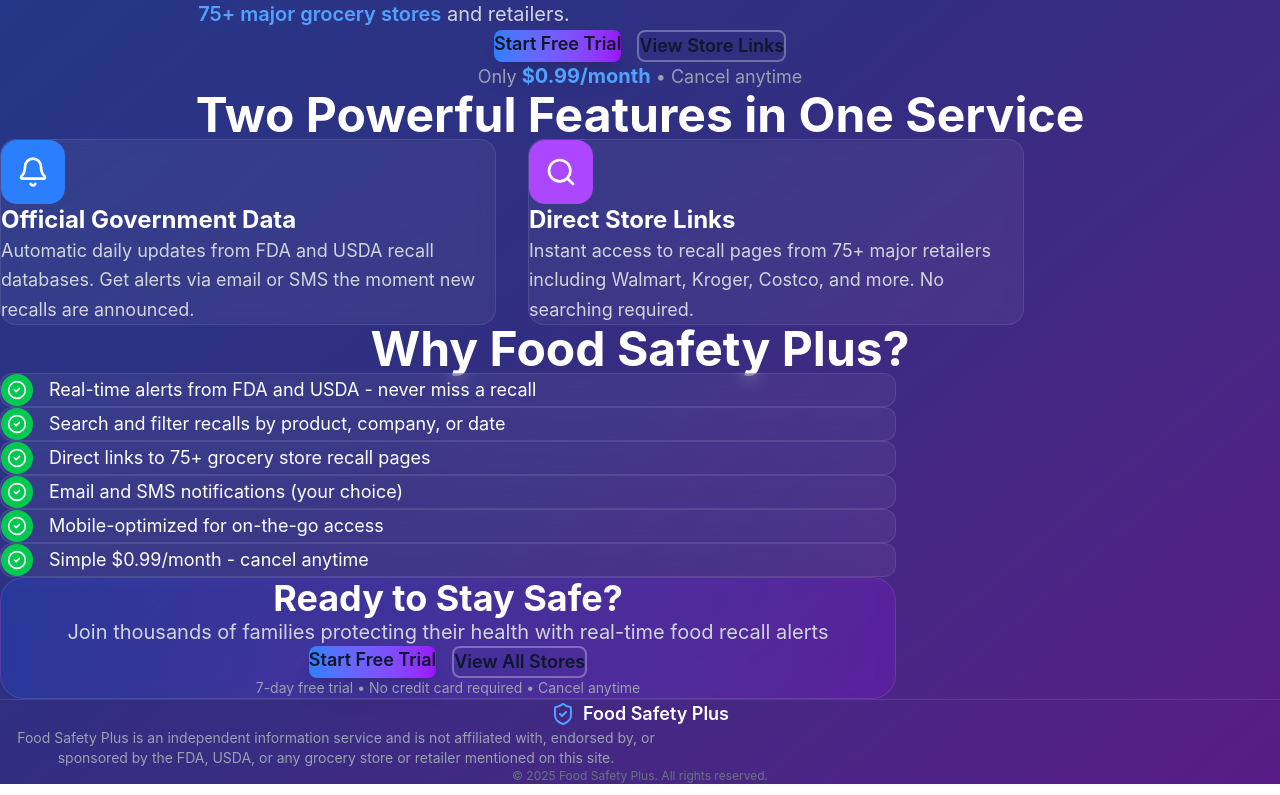
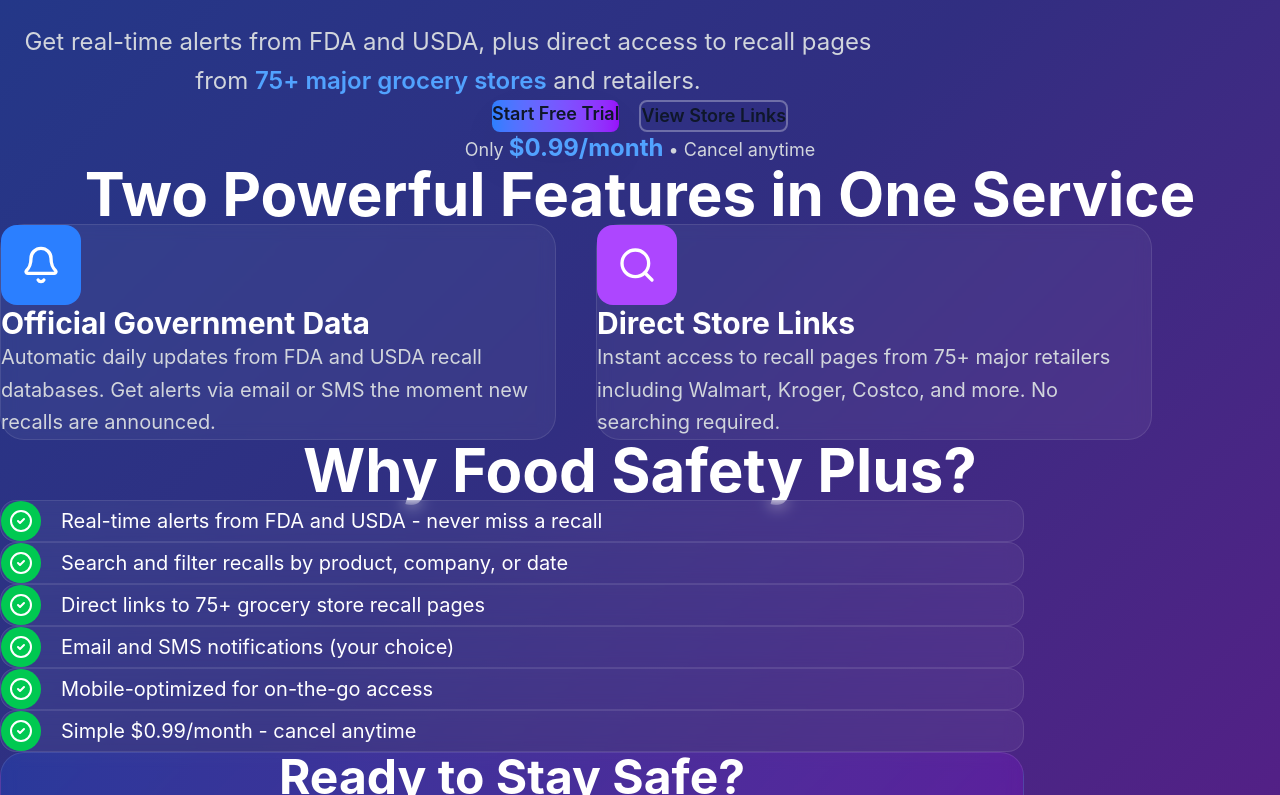
Before and after one commit to ggoldman2025/food-safety-nextjs, a Next.js app: page / in a window 1280 px wide. Shown: the part 305-1100 px from the top of the page. Built offline with nearby package versions, Linux system fonts and the light colour scheme.

Commit message:
Fix: Proper centered layout with attractive spacing - container mx-auto, larger padding, better proportions

```diff
--- a/app/page.tsx
+++ b/app/page.tsx
@@ -6,7 +6,7 @@
     <div className="min-h-screen bg-gradient-to-br from-[#1e3a8a] via-[#312e81] to-[#581c87]">
       {/* Navigation */}
       <nav className="border-b border-white/10">
-        <div className="max-w-7xl mx-auto px-4 sm:px-6 lg:px-8">
+        <div className="container mx-auto px-6">
           <div className="flex justify-between items-center h-16">
             <Link href="/" className="flex items-center gap-2">
               <ShieldCheck className="w-8 h-8 text-blue-400" />
@@ -21,7 +21,7 @@
               </Link>
               <Link
                 href="/sign-up"
-                className="px-6 py-2 bg-gradient-to-r from-blue-500 to-purple-600 text-white rounded-lg hover:from-blue-600 hover:to-purple-700 font-medium transition-all"
+                className="px-6 py-2.5 bg-gradient-to-r from-blue-500 to-purple-600 text-white rounded-lg hover:from-blue-600 hover:to-purple-700 font-medium transition-all"
               >
                 Get Started
               </Link>
@@ -30,93 +30,94 @@
         </div>
       </nav>
 
-      {/* Hero Section - Centered */}
-      <main className="max-w-7xl mx-auto px-4 sm:px-6 lg:px-8">
-        <div className="text-center py-20">
+      {/* Hero Section */}
+      <section className="container mx-auto px-6 py-24 text-center">
         {/* Badge */}
-          <div className="inline-flex items-center gap-2 px-4 py-2 bg-blue-500/20 border border-blue-400/30 rounded-full mb-12">
+        <div className="flex justify-center mb-10">
+          <div className="inline-flex items-center gap-2 px-5 py-2.5 bg-blue-500/20 border border-blue-400/30 rounded-full">
             <ShieldCheck className="w-4 h-4 text-blue-300" />
             <span className="text-sm text-blue-200 font-medium">🔒 Official FDA & USDA Data</span>
           </div>
+        </div>
 
-          {/* Main Headline - Centered */}
-          <h1 className="text-6xl md:text-7xl font-bold mb-6 leading-tight">
-            <div className="text-white mb-3">Stay Informed About</div>
+        {/* Main Headline */}
+        <h1 className="text-6xl md:text-7xl lg:text-8xl font-bold mb-8 leading-tight">
+          <div className="text-white mb-4">Stay Informed About</div>
           <div className="bg-gradient-to-r from-pink-400 via-purple-400 to-blue-400 bg-clip-text text-transparent">
             Food Recalls
           </div>
         </h1>
 
-          {/* Subheadline - Centered */}
-          <p className="text-xl text-gray-300 mb-12 max-w-3xl mx-auto leading-relaxed">
+        {/* Subheadline */}
+        <p className="text-xl md:text-2xl text-gray-300 mb-12 max-w-4xl mx-auto leading-relaxed">
           Get real-time alerts from FDA and USDA, plus direct access to recall pages from{" "}
           <span className="text-blue-400 font-semibold">75+ major grocery stores</span> and retailers.
         </p>
 
-          {/* CTA Buttons - Centered */}
-          <div className="flex gap-4 justify-center mb-6">
+        {/* CTA Buttons */}
+        <div className="flex flex-wrap gap-5 justify-center mb-8">
           <Link
             href="/sign-up"
-              className="px-8 py-4 bg-gradient-to-r from-blue-500 to-purple-600 text-white rounded-lg hover:from-blue-600 hover:to-purple-700 text-lg font-semibold shadow-xl transition-all"
+            className="px-10 py-4 bg-gradient-to-r from-blue-500 to-purple-600 text-white rounded-lg hover:from-blue-600 hover:to-purple-700 text-lg font-semibold shadow-2xl transition-all"
           >
             Start Free Trial
           </Link>
           <Link
             href="/stores"
-              className="px-8 py-4 bg-transparent text-white border-2 border-white/30 rounded-lg hover:border-white/50 hover:bg-white/5 text-lg font-semibold transition-all"
+            className="px-10 py-4 bg-transparent text-white border-2 border-white/30 rounded-lg hover:border-white/50 hover:bg-white/10 text-lg font-semibold transition-all"
           >
             View Store Links
           </Link>
         </div>
 
-          {/* Pricing - Centered */}
-          <p className="text-gray-400 text-lg">
-            Only <span className="text-blue-400 font-bold text-xl mx-1">$0.99/month</span> • Cancel anytime
+        {/* Pricing */}
+        <p className="text-gray-300 text-lg">
+          Only <span className="text-blue-400 font-bold text-2xl mx-2">$0.99/month</span> • Cancel anytime
         </p>
-        </div>
+      </section>
 
       {/* Two Powerful Features Section */}
-        <div className="py-16">
-          <h2 className="text-5xl font-bold text-white text-center mb-16">
+      <section className="container mx-auto px-6 py-20">
+        <h2 className="text-5xl md:text-6xl font-bold text-white text-center mb-20">
           Two Powerful Features in One Service
         </h2>
 
-          <div className="grid md:grid-cols-2 gap-8 max-w-5xl mx-auto">
-            {/* Feature 1 - Official Government Data */}
-            <div className="p-8 bg-white/5 backdrop-blur-sm rounded-2xl border border-white/10">
-              <div className="w-16 h-16 bg-blue-500 rounded-2xl flex items-center justify-center mb-6">
-                <Bell className="w-8 h-8 text-white" />
+        <div className="grid md:grid-cols-2 gap-10 max-w-6xl mx-auto">
+          {/* Feature 1 */}
+          <div className="p-10 bg-white/5 backdrop-blur-sm rounded-3xl border border-white/10">
+            <div className="w-20 h-20 bg-blue-500 rounded-2xl flex items-center justify-center mb-8">
+              <Bell className="w-10 h-10 text-white" />
             </div>
-              <h3 className="text-2xl font-bold text-white mb-4">
+            <h3 className="text-3xl font-bold text-white mb-5">
               Official Government Data
             </h3>
-              <p className="text-gray-300 leading-relaxed text-lg">
+            <p className="text-gray-300 leading-relaxed text-xl">
               Automatic daily updates from FDA and USDA recall databases. Get alerts via email or SMS the moment new recalls are announced.
             </p>
           </div>
 
-            {/* Feature 2 - Direct Store Links */}
-            <div className="p-8 bg-white/5 backdrop-blur-sm rounded-2xl border border-white/10">
-              <div className="w-16 h-16 bg-purple-500 rounded-2xl flex items-center justify-center mb-6">
-                <Search className="w-8 h-8 text-white" />
+          {/* Feature 2 */}
+          <div className="p-10 bg-white/5 backdrop-blur-sm rounded-3xl border border-white/10">
+            <div className="w-20 h-20 bg-purple-500 rounded-2xl flex items-center justify-center mb-8">
+              <Search className="w-10 h-10 text-white" />
             </div>
-              <h3 className="text-2xl font-bold text-white mb-4">
+            <h3 className="text-3xl font-bold text-white mb-5">
               Direct Store Links
             </h3>
-              <p className="text-gray-300 leading-relaxed text-lg">
+            <p className="text-gray-300 leading-relaxed text-xl">
               Instant access to recall pages from 75+ major retailers including Walmart, Kroger, Costco, and more. No searching required.
             </p>
           </div>
         </div>
-        </div>
+      </section>
 
       {/* Why Food Safety Plus Section */}
-        <div className="py-16">
-          <h2 className="text-5xl font-bold text-white text-center mb-16">
+      <section className="container mx-auto px-6 py-20">
+        <h2 className="text-5xl md:text-6xl font-bold text-white text-center mb-20">
           Why Food Safety Plus?
         </h2>
 
-          <div className="max-w-4xl mx-auto space-y-4">
+        <div className="max-w-5xl mx-auto space-y-5">
           {[
             "Real-time alerts from FDA and USDA - never miss a recall",
             "Search and filter recalls by product, company, or date",
@@ -127,56 +128,55 @@
           ].map((benefit, index) => (
             <div
               key={index}
-                className="flex items-center gap-4 p-6 bg-white/5 backdrop-blur-sm rounded-xl border border-white/10"
+              className="flex items-center gap-5 p-7 bg-white/5 backdrop-blur-sm rounded-2xl border border-white/10"
             >
-                <div className="flex-shrink-0 w-8 h-8 bg-green-500 rounded-full flex items-center justify-center">
-                  <CheckCircle2 className="w-5 h-5 text-white" />
+              <div className="flex-shrink-0 w-10 h-10 bg-green-500 rounded-full flex items-center justify-center">
+                <CheckCircle2 className="w-6 h-6 text-white" />
               </div>
-                <p className="text-white text-lg">{benefit}</p>
+              <p className="text-white text-xl">{benefit}</p>
             </div>
           ))}
         </div>
-        </div>
+      </section>
 
       {/* Final CTA Section */}
-        <div className="py-20 text-center">
-          <div className="max-w-4xl mx-auto p-12 bg-gradient-to-r from-blue-600/20 to-purple-600/20 backdrop-blur-sm rounded-3xl border border-white/10">
-            <h2 className="text-4xl font-bold text-white mb-4">Ready to Stay Safe?</h2>
-            <p className="text-xl text-gray-300 mb-8">
+      <section className="container mx-auto px-6 py-24">
+        <div className="max-w-5xl mx-auto p-16 bg-gradient-to-r from-blue-600/20 to-purple-600/20 backdrop-blur-sm rounded-3xl border border-white/10 text-center">
+          <h2 className="text-5xl font-bold text-white mb-6">Ready to Stay Safe?</h2>
+          <p className="text-2xl text-gray-300 mb-10 leading-relaxed">
             Join thousands of families protecting their health with real-time food recall alerts
           </p>
-            <div className="flex gap-4 justify-center mb-6">
+          <div className="flex flex-wrap gap-5 justify-center mb-8">
             <Link
               href="/sign-up"
-                className="px-10 py-4 bg-gradient-to-r from-blue-500 to-purple-600 text-white rounded-lg hover:from-blue-600 hover:to-purple-700 text-lg font-semibold shadow-xl transition-all"
+              className="px-12 py-5 bg-gradient-to-r from-blue-500 to-purple-600 text-white rounded-lg hover:from-blue-600 hover:to-purple-700 text-xl font-semibold shadow-2xl transition-all"
             >
               Start Free Trial
             </Link>
             <Link
               href="/stores"
-                className="px-10 py-4 bg-transparent text-white border-2 border-white/30 rounded-lg hover:border-white/50 hover:bg-white/5 text-lg font-semibold transition-all"
+              className="px-12 py-5 bg-transparent text-white border-2 border-white/30 rounded-lg hover:border-white/50 hover:bg-white/10 text-xl font-semibold transition-all"
             >
               View All Stores
             </Link>
           </div>
-            <p className="text-gray-400 text-sm">
+          <p className="text-gray-400 text-base">
             7-day free trial • No credit card required • Cancel anytime
           </p>
         </div>
-        </div>
-      </main>
+      </section>
 
       {/* Footer */}
-      <footer className="border-t border-white/10 py-8 mt-20">
-        <div className="max-w-7xl mx-auto px-4 sm:px-6 lg:px-8 text-center">
-          <div className="flex items-center justify-center gap-2 mb-4">
-            <ShieldCheck className="w-6 h-6 text-blue-400" />
-            <span className="text-lg font-semibold text-white">Food Safety Plus</span>
+      <footer className="border-t border-white/10 py-12 mt-20">
+        <div className="container mx-auto px-6 text-center">
+          <div className="flex items-center justify-center gap-2 mb-6">
+            <ShieldCheck className="w-7 h-7 text-blue-400" />
+            <span className="text-xl font-semibold text-white">Food Safety Plus</span>
           </div>
-          <p className="text-gray-400 text-sm max-w-2xl mx-auto mb-4">
+          <p className="text-gray-400 text-base max-w-3xl mx-auto mb-6 leading-relaxed">
             Food Safety Plus is an independent information service and is not affiliated with, endorsed by, or sponsored by the FDA, USDA, or any grocery store or retailer mentioned on this site.
           </p>
-          <p className="text-gray-500 text-xs">© 2025 Food Safety Plus. All rights reserved.</p>
+          <p className="text-gray-500 text-sm">© 2025 Food Safety Plus. All rights reserved.</p>
         </div>
       </footer>
     </div>
```
Lines whose indentation alone changed are shown as unchanged.
